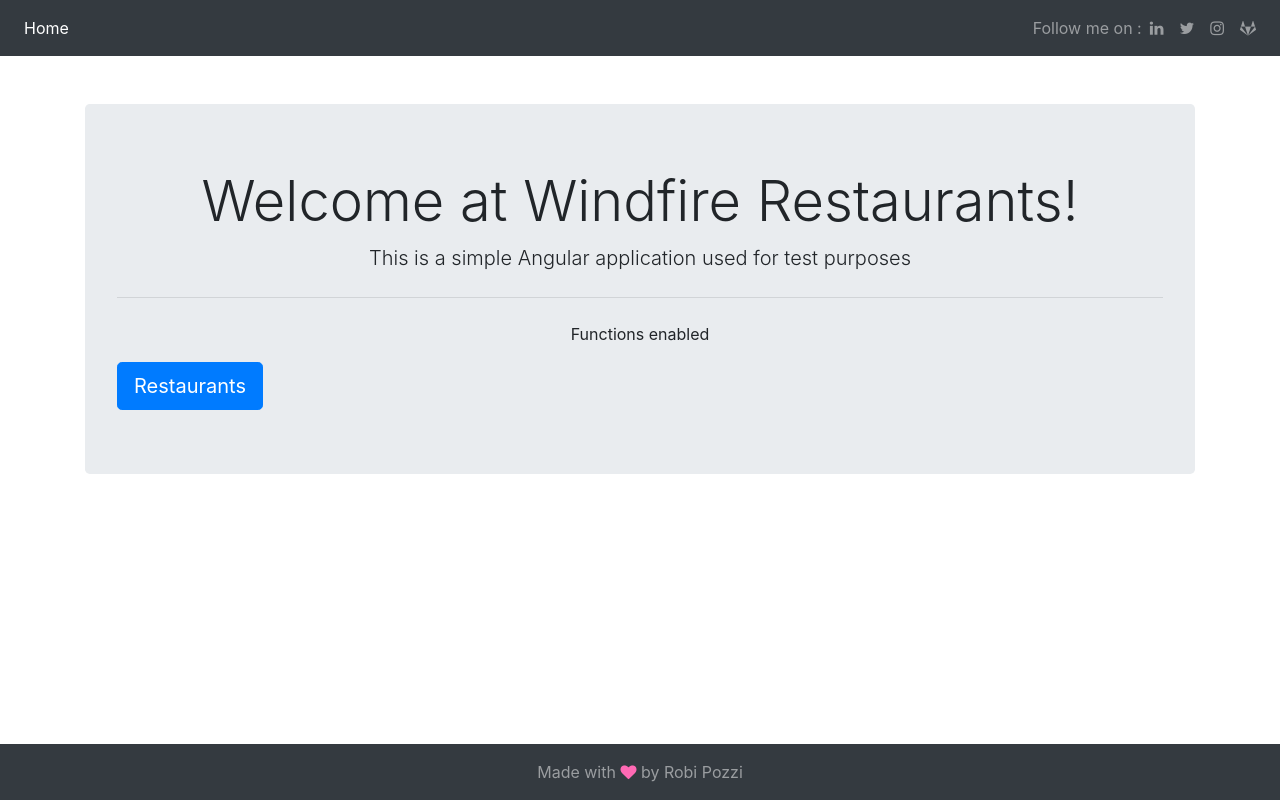
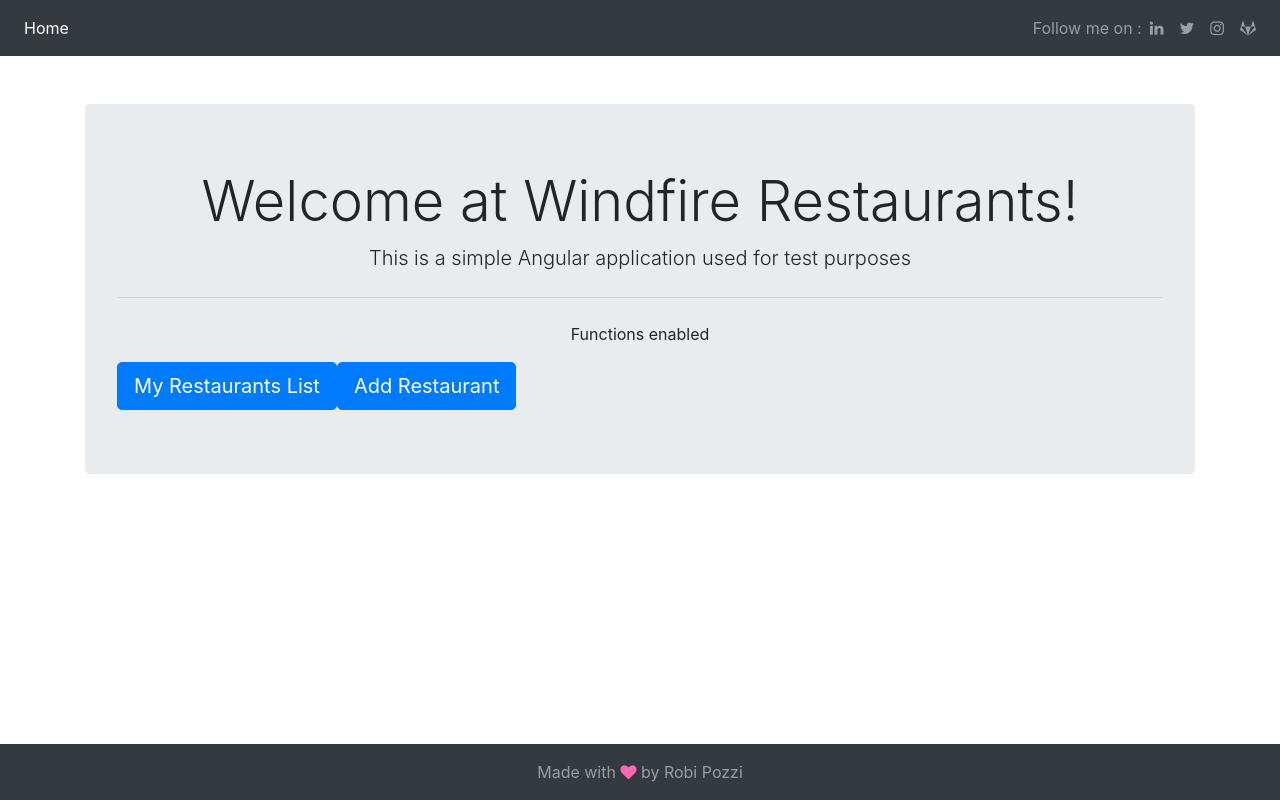
Before and after one commit to robipozzi/windfire-restaurants-ui, an Angular app: page / in a window 1280 px wide. Built offline with nearby package versions, Linux system fonts and the light colour scheme.

Commit message:
Add button to Add a Restaurant

```diff
--- a/src/app/home/home.component.html
+++ b/src/app/home/home.component.html
@@ -4,6 +4,7 @@
         <p class="lead text-center">This is a simple Angular application used for test purposes</p>
         <hr class="my-4">
         <p class="text-center">Functions enabled</p>
-        <a class="btn btn-primary btn-lg" routerLink="/restaurants" role="button">Restaurants</a>
+        <a class="btn btn-primary btn-lg" routerLink="/restaurants" role="button">My Restaurants List</a>
+        <a class="btn btn-primary btn-lg" routerLink="/restaurants" role="button">Add Restaurant</a>
     </div>
 </div>
```
